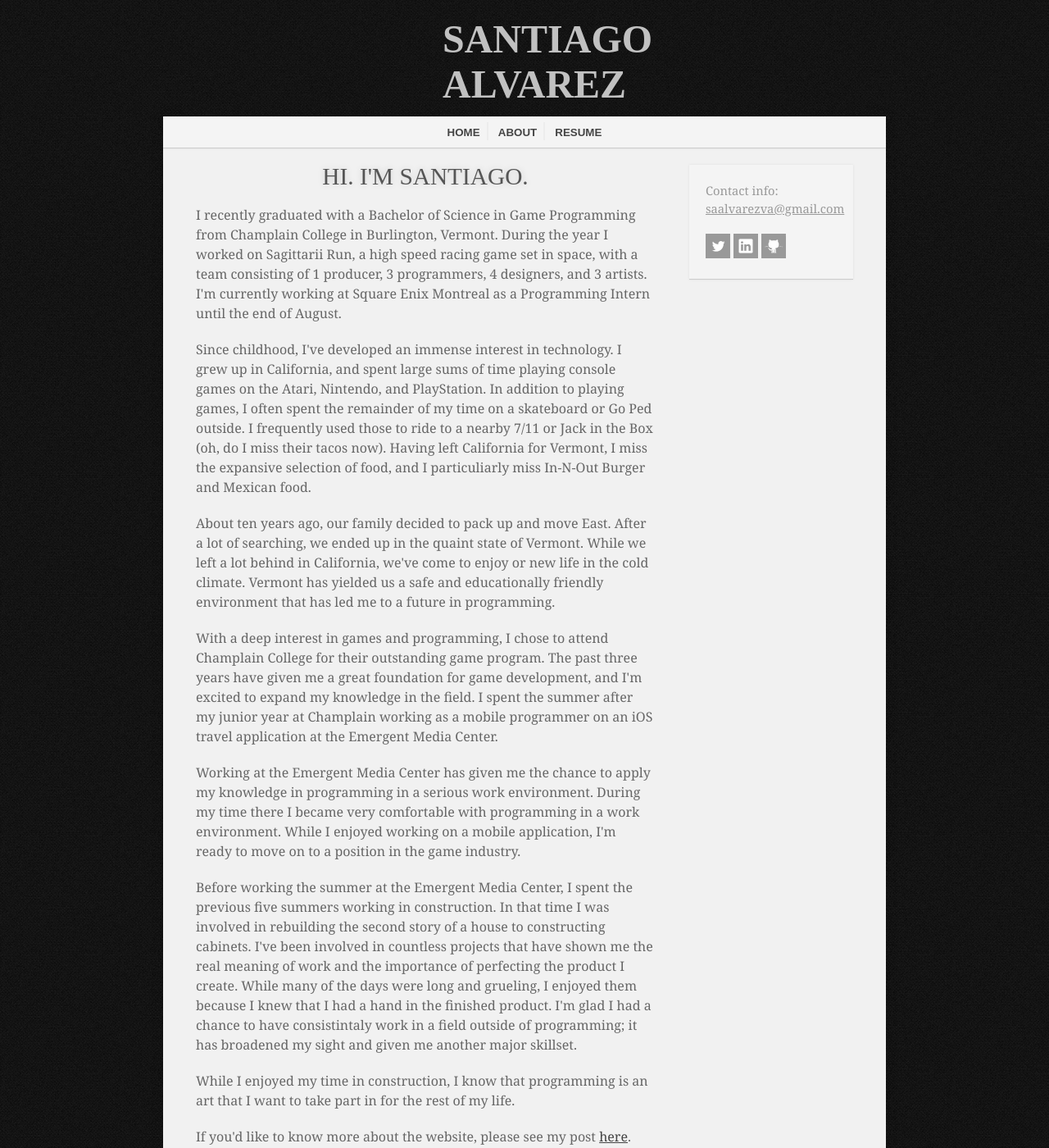
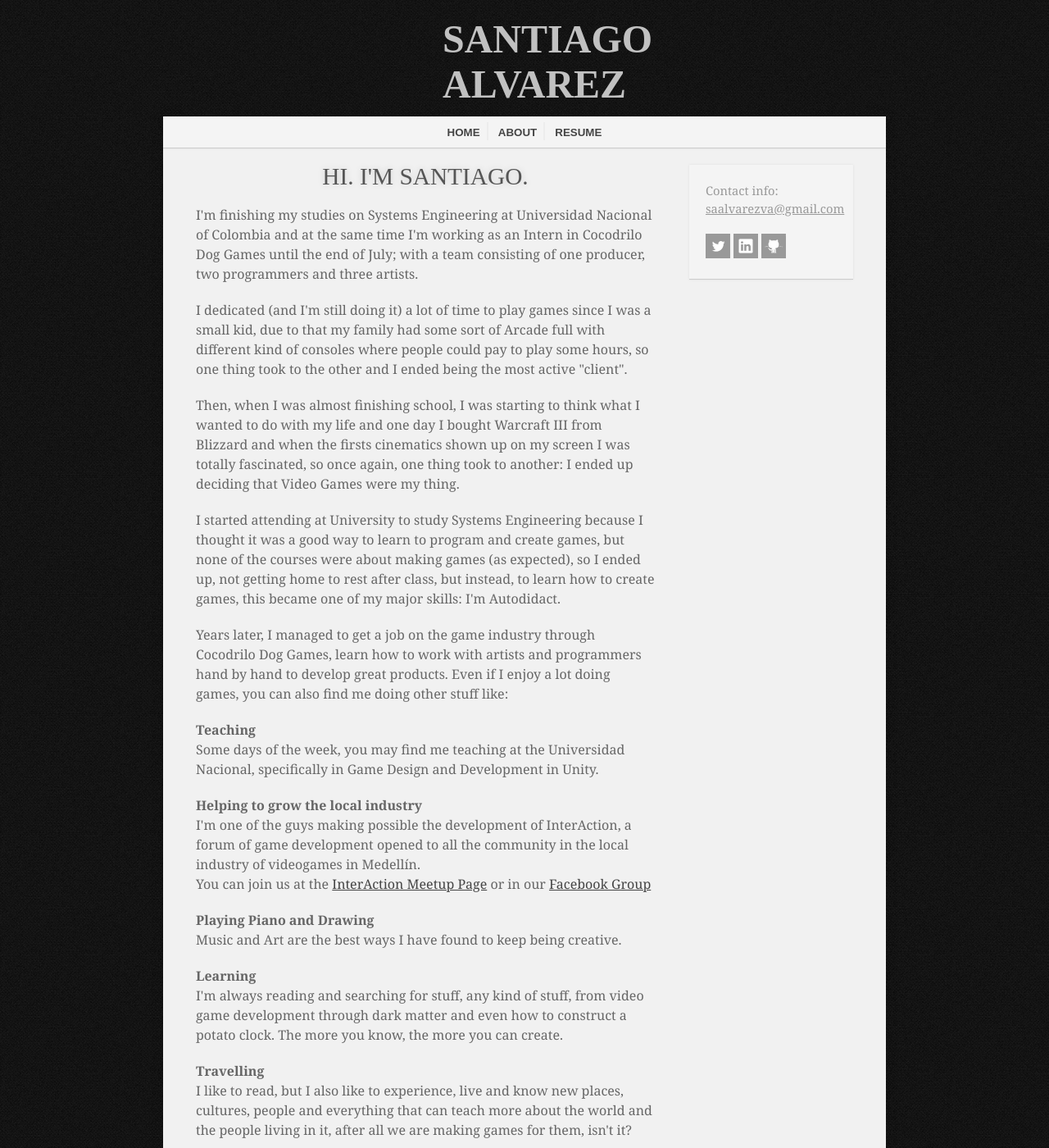
Before and after one commit to pulpobot/pulpobot.github.io, a Jekyll site: the page built from about/index.html, in a window 1280 px wide and 1400 px high. Shown: the whole window at 82% size. Built offline with Jekyll 4.4.1, drawn with Linux system fonts in a browser that asks for light colours; nearby versions of some CDN libraries; some web fonts are replaced; Markdown is read by kramdown in place of the engine named in the settings.

Commit message:
About page - Mission Complete!

```diff
--- a/about/index.html
+++ b/about/index.html
@@ -7,62 +7,61 @@ title: Santiago Alvarez
 
     <h2>Hi. I'm Santiago.</h2>
     <p>
-        I recently graduated with a Bachelor of Science in Game Programming
-        from Champlain College in Burlington, Vermont. During the year I worked
-        on Sagittarii Run, a high speed racing game set in space, with a team
-        consisting of 1 producer, 3 programmers, 4 designers, and 3 artists.
-        I'm currently working at Square Enix Montreal as a Programming Intern
-        until the end of August.
+		I'm finishing my studies on Systems Engineering at Universidad Nacional
+		of Colombia and at the same time I'm working as an Intern in Cocodrilo Dog Games
+		until the end of July; with a team consisting of one producer, two programmers and three
+		artists.
     </p>
     <p>
-        Since childhood, I've developed an immense interest in technology. I grew
-        up in California, and spent large sums of time playing console games on
-        the Atari, Nintendo, and PlayStation. In addition to playing games, I
-        often spent the remainder of my time on a skateboard or
-        Go Ped outside. I frequently used those to
-        ride to a nearby 7/11 or Jack in the Box (oh, do I miss their tacos now).
-        Having left California for Vermont, I miss the expansive selection of food,
-        and I particuliarly miss In-N-Out Burger and Mexican food.
+		I dedicated (and I'm still doing it) a lot of time to play games since I was a small kid,
+		due to that my family had some sort of Arcade full with different kind of consoles where people
+		could pay to play some hours, so one thing took to the other and I ended being the most active "client".
     </p>
     <p>
-        About ten years ago, our family decided to pack up and move East. After
-        a lot of searching, we ended up in the quaint state of Vermont.
-        While we left a lot behind in California, we've come to enjoy or new life
-        in the cold climate. Vermont has yielded us a safe and educationally
-        friendly environment that has led me to a future in programming.
+		Then, when I was almost finishing school, I was starting to think what I wanted to do with my life
+		and one day I bought Warcraft III from Blizzard and when the firsts cinematics shown up on my screen
+		I was totally fascinated, so once again, one thing took to another:
+		I ended up deciding that Video Games were my thing.
     </p>
     <p>
-        With a deep interest in games and programming, I chose to attend
-        Champlain College for their outstanding game program. The past three
-        years have given me a great foundation for game development, and I'm
-        excited to expand my knowledge in the field. I spent the summer after my
-        junior year at Champlain working as a mobile programmer on an iOS travel
-        application at the Emergent Media Center.
+		I started attending at University to study Systems Engineering because I thought it was a good way to learn
+		to program and create games, but none of the courses were about making games (as expected),
+		so I ended up, not getting home to rest after class, but instead,
+		to learn how to create games, this became one of my major skills: I'm Autodidact.
     </p>
     <p>
-        Working at the Emergent Media Center has given me the chance to apply
-        my knowledge in programming in a serious work environment. During my
-        time there I became very comfortable with programming in a work
-        environment. While I enjoyed working on a mobile application, I'm ready
-        to move on to a position in the game industry.
+	Years later, I managed to get a job on the game industry through Cocodrilo Dog Games, learn how to
+	work with artists and programmers hand by hand to develop great products.
+	Even if I enjoy a lot doing games, you can also find me doing other stuff like:
+
+	<p>
+	<b>Teaching</b><br>
+	Some days of the week, you may find me teaching at the Universidad Nacional,
+	specifically in Game Design and Development in Unity.
 	</p>
+
 	<p>
-        Before working the summer at the Emergent Media Center, I spent the previous
-        five summers working in construction. In that time I was involved in
-        rebuilding the second story of a house to constructing cabinets. I've
-        been involved in countless projects that have shown me the real meaning
-        of work and the importance of perfecting the product I create. While
-        many of the days were long and grueling, I enjoyed them because I knew that
-        I had a hand in the finished product. I'm glad I had a chance to have
-        consistintaly work in a field outside of programming; it has broadened
-        my sight and given me another major skillset.
+	<b>Helping to grow the local industry</b><br>
+	I'm one of the guys making possible the development of InterAction, a forum of game development opened to all the community in the local industry of videogames in Medellín.
+	<br>You can join us at the <a href="http://www.meetup.com/Desarrollo-de-Videojuegos-en-Medellin/">InterAction Meetup Page</a> or in our <a href="https://www.facebook.com/groups/InterActionforo">Facebook Group</a>
 	</p>
+
 	<p>
-        While I enjoyed my time in construction, I know that programming is an art
-        that I want to take part in for the rest of my life.
+	<b>Playing Piano and Drawing</b><br>
+	Music and Art are the best ways I have found to keep being creative.
 	</p>
+
+
 	<p>
-        If you'd like to know more about the website, please see my post
-        <a href="/project/2012/08/New-Website/">here</a>.
+	<b>Learning</b><br>
+	I'm always reading and searching for stuff, any kind of stuff, from video game development through dark matter and even how to construct a potato clock.
+	The more you know, the more you can create.
 	</p>
+
+
+	<p>
+	<b>Travelling</b><br>
+	I like to read, but I also like to experience, live and know new places, cultures, people and everything that can teach more about the world and the people living in it, after all we are making games for them, isn't it?
+    </p>
+    <br>
 </div>
```
Lines whose indentation alone changed are shown as unchanged.
